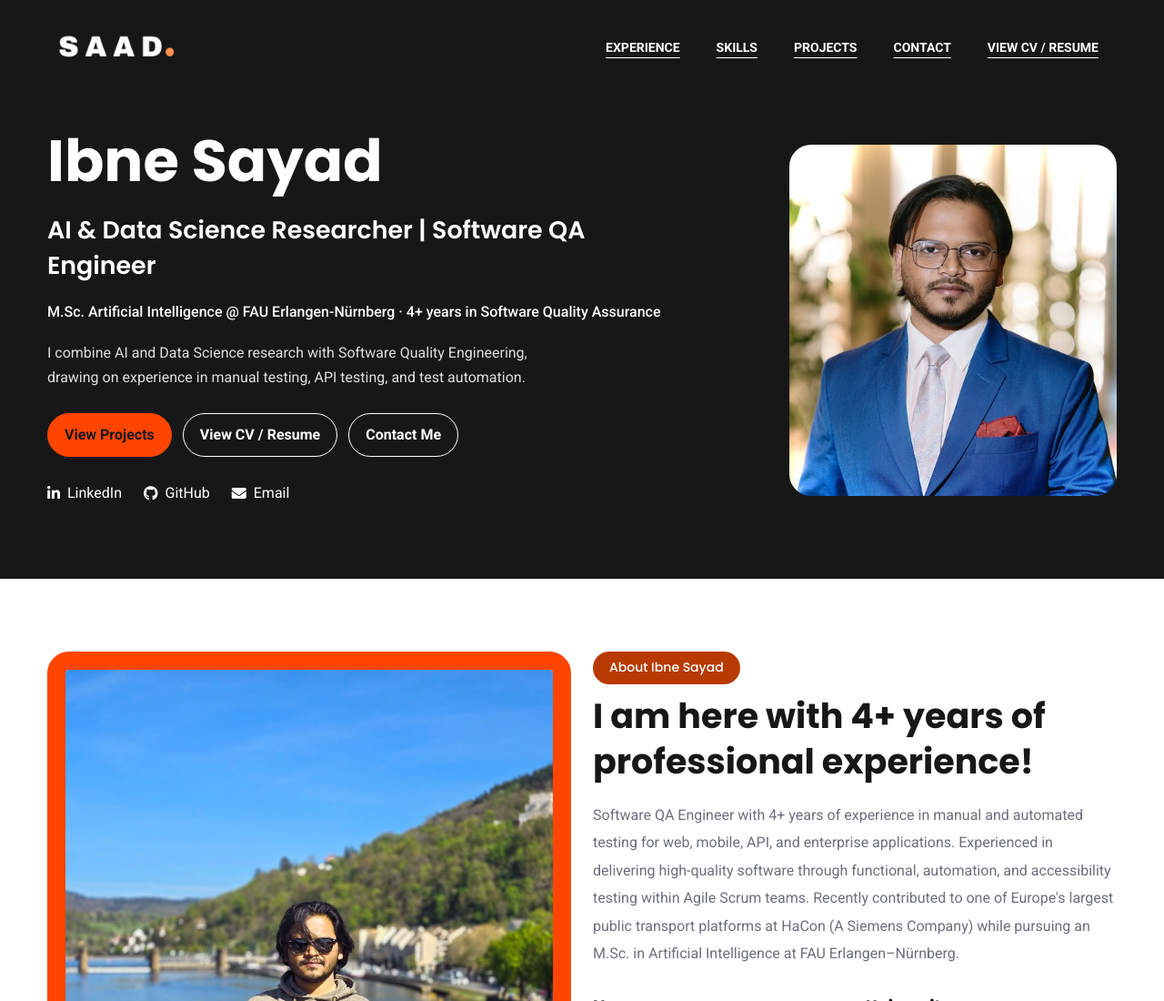
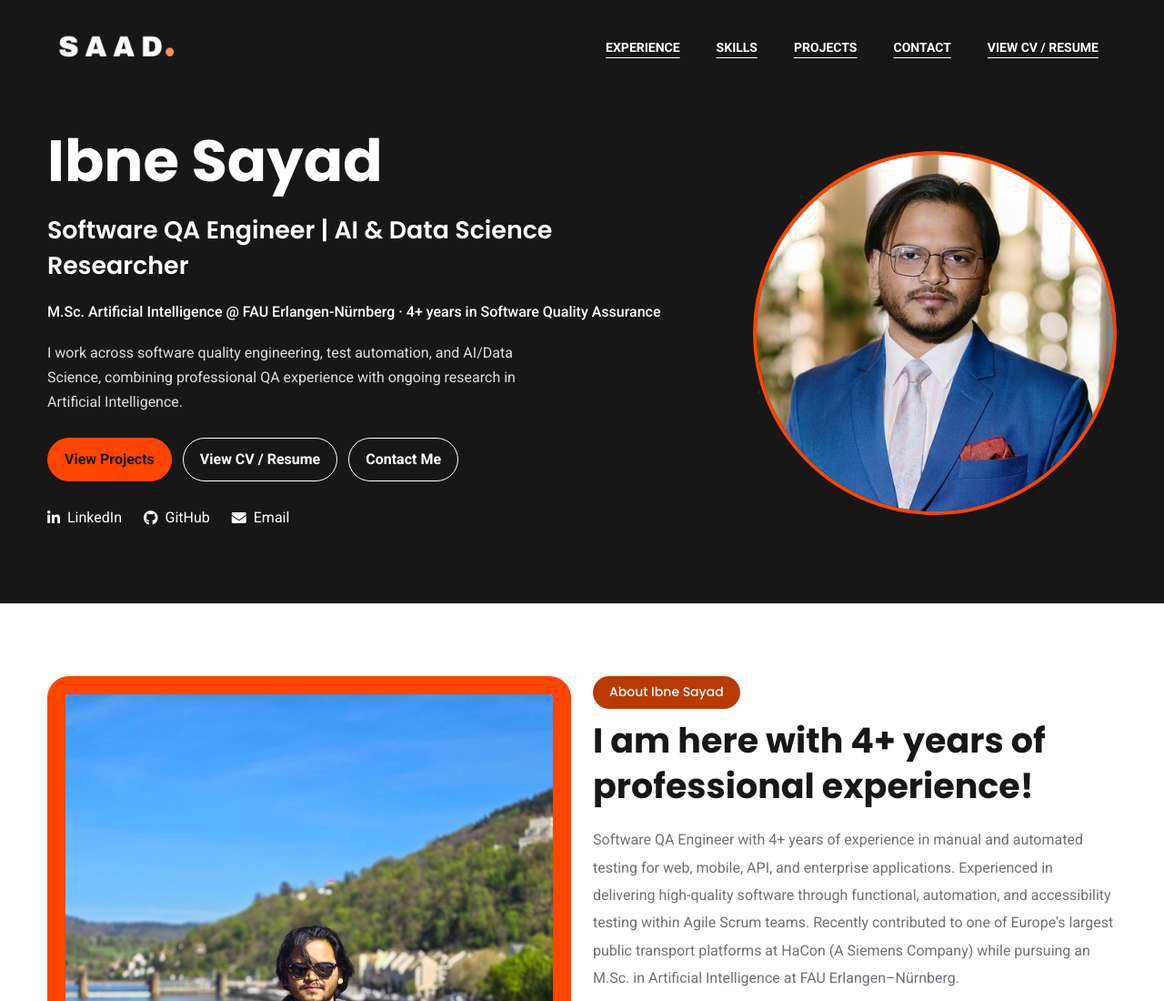
Before and after one commit to Ibne-Sayad/Ibne-Sayad.github.io, a plain HTML site: page index.html in a window 1280 px wide. Shown: the top 1100 px of the page at 91% size. Drawn offline with Linux system fonts and the light colour scheme.

Commit message:
Refine hero positioning and circular portrait

```diff
--- a/css/style.css
+++ b/css/style.css
@@ -1626,7 +1626,7 @@ body[style], header[style] {
 }
 
 .hero-professional .hero-img {
-  max-width: 360px;
+  max-width: 400px;
   margin-left: auto;
 }
 
@@ -4431,8 +4431,15 @@ select:focus-visible, textarea:focus-visible {
 #wrapper .white-btn .text { color: var(--accent-readable); }
 #wrapper .primary-btn:hover .text { background: #171718; }
 #wrapper .hero-professional .hero-img-resp .hero-img img {
-  border: 0; border-radius: var(--card-radius);
-  aspect-ratio: 1200 / 1288; height: auto; box-shadow: none;
+  width: 100%;
+  height: auto;
+  aspect-ratio: 1 / 1;
+  object-fit: cover;
+  border: 4px solid #ff4500;
+  border-radius: 50%;
+  box-shadow: none;
+  animation: none;
+  transition: none;
 }
 .about-inner p { text-align: left; }
 .about-img img { border-radius: var(--card-radius); }
--- a/index.html
+++ b/index.html
@@ -123,9 +123,9 @@
                         <div class="col-lg-7">
                             <div class="hero-inner">
                                 <h1 id="hero-name">Ibne Sayad</h1>
-                                <h2>AI &amp; Data Science Researcher | Software QA Engineer</h2>
+                                <h2>Software QA Engineer | AI &amp; Data Science Researcher</h2>
                                 <p class="hero-credentials">M.Sc. Artificial Intelligence @ FAU Erlangen-Nürnberg &middot; 4+ years in Software Quality Assurance</p>
-                                <p class="hero-summary">I combine AI and Data Science research with Software Quality Engineering, drawing on experience in manual testing, API testing, and test automation.</p>
+                                <p class="hero-summary">I work across software quality engineering, test automation, and AI/Data Science, combining professional QA experience with ongoing research in Artificial Intelligence.</p>
                                 <div class="hero-actions">
                                     <a class="hero-action hero-action-primary" href="#porfolio">View Projects</a>
                                     <a class="hero-action" href="assets/resume/Ibne_Sayad_Resume_QA_Engineer.pdf">View CV / Resume</a>
@@ -140,7 +140,7 @@
                         </div>
                         <div class="col-lg-5 hero-img-resp">
                             <div class="hero-img">
-                                <img src="img/bg/ibne-sayad-ai-software-qa.jpg" srcset="img/bg/ibne-sayad-ai-software-qa-480.jpg 480w, img/bg/ibne-sayad-ai-software-qa-960.jpg 960w, img/bg/ibne-sayad-ai-software-qa.jpg 1200w" sizes="(max-width: 575.98px) 140px, (max-width: 991.98px) 180px, 360px" alt="Ibne Sayad, AI and Data Science researcher and Software QA Engineer" width="1200" height="1288" fetchpriority="high" class="img-fluid">
+                                <img src="img/bg/ibne-sayad-ai-software-qa.jpg" srcset="img/bg/ibne-sayad-ai-software-qa-480.jpg 480w, img/bg/ibne-sayad-ai-software-qa-960.jpg 960w, img/bg/ibne-sayad-ai-software-qa.jpg 1200w" sizes="(max-width: 575.98px) 140px, (max-width: 991.98px) 180px, 400px" alt="Ibne Sayad, AI and Data Science researcher and Software QA Engineer" width="1200" height="1288" fetchpriority="high" class="img-fluid">
                             </div>
                         </div>
                     </div>
```
